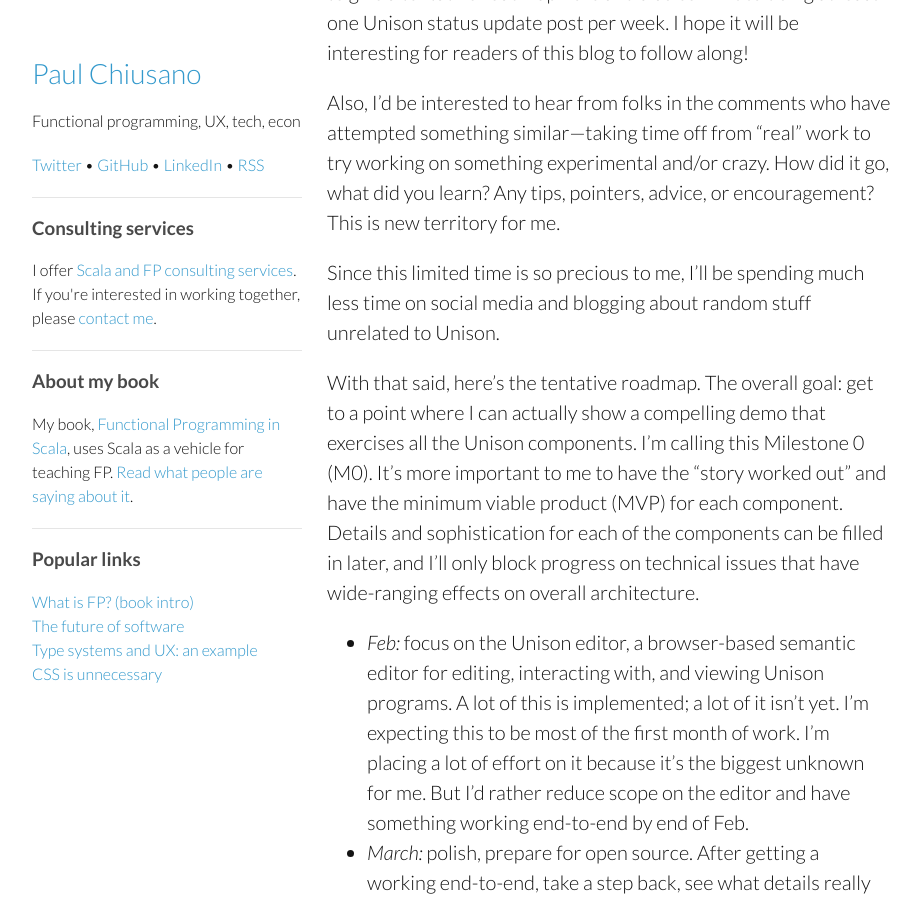
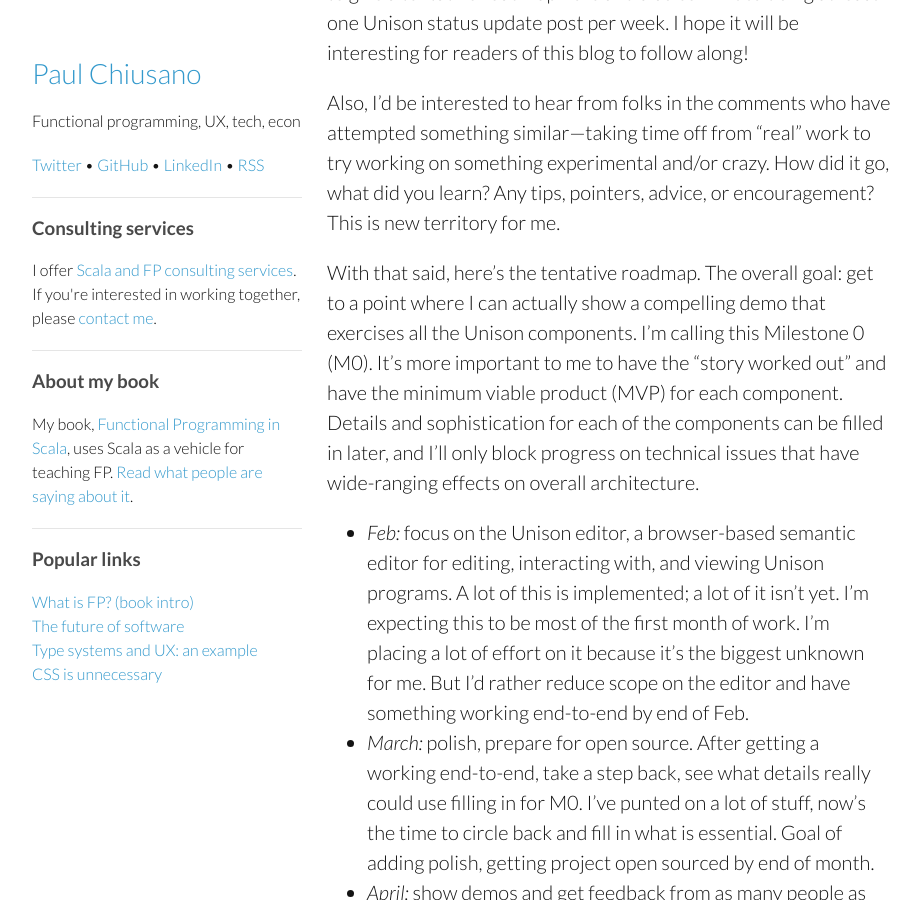
Before and after one commit to pchiusano/pchiusano.github.io, a Jekyll site: the page built from _posts/2015-01-26-unison-kickoff.markdown, in a window 1280 px wide and 900 px high, scrolled down 592 px. Shown: the whole window, without its empty margins (178-1099 px from the left). Built offline with Jekyll 4.4.1, drawn with Linux system fonts in a browser that asks for light colours; comment, search, counter and statistics services are not loaded.

Commit message:
Update 2015-01-26-unison-kickoff.markdown

```diff
--- a/_posts/2015-01-26-unison-kickoff.markdown
+++ b/_posts/2015-01-26-unison-kickoff.markdown
@@ -9,8 +9,6 @@ I've decided to do something crazy and take a three month break from any consult
 I'm very much looking forward to sharing updates with you here, and I'll open source the work as soon as it reaches a non-embarrassing state. In an effort to hold myself accountable I'd like to give a tentative roadmap here and also commit to doing at least one Unison status update post per week. I hope it will be interesting for readers of this blog to follow along!
 
 Also, I'd be interested to hear from folks in the comments who have attempted something similar---taking time off from "real" work to try working on something experimental and/or crazy. How did it go, what did you learn? Any tips, pointers, advice, or encouragement? This is new territory for me.
-
-Since this limited time is so precious to me, I'll be spending much less time on social media and blogging about random stuff unrelated to Unison.
 
 With that said, here's the tentative roadmap. The overall goal: get to a point where I can actually show a compelling demo that exercises all the Unison components. I'm calling this Milestone 0 (M0). It's more important to me to have the "story worked out" and have the minimum viable product (MVP) for each component. Details and sophistication for each of the components can be filled in later, and I'll only block progress on technical issues that have wide-ranging effects on overall architecture.
 
```
